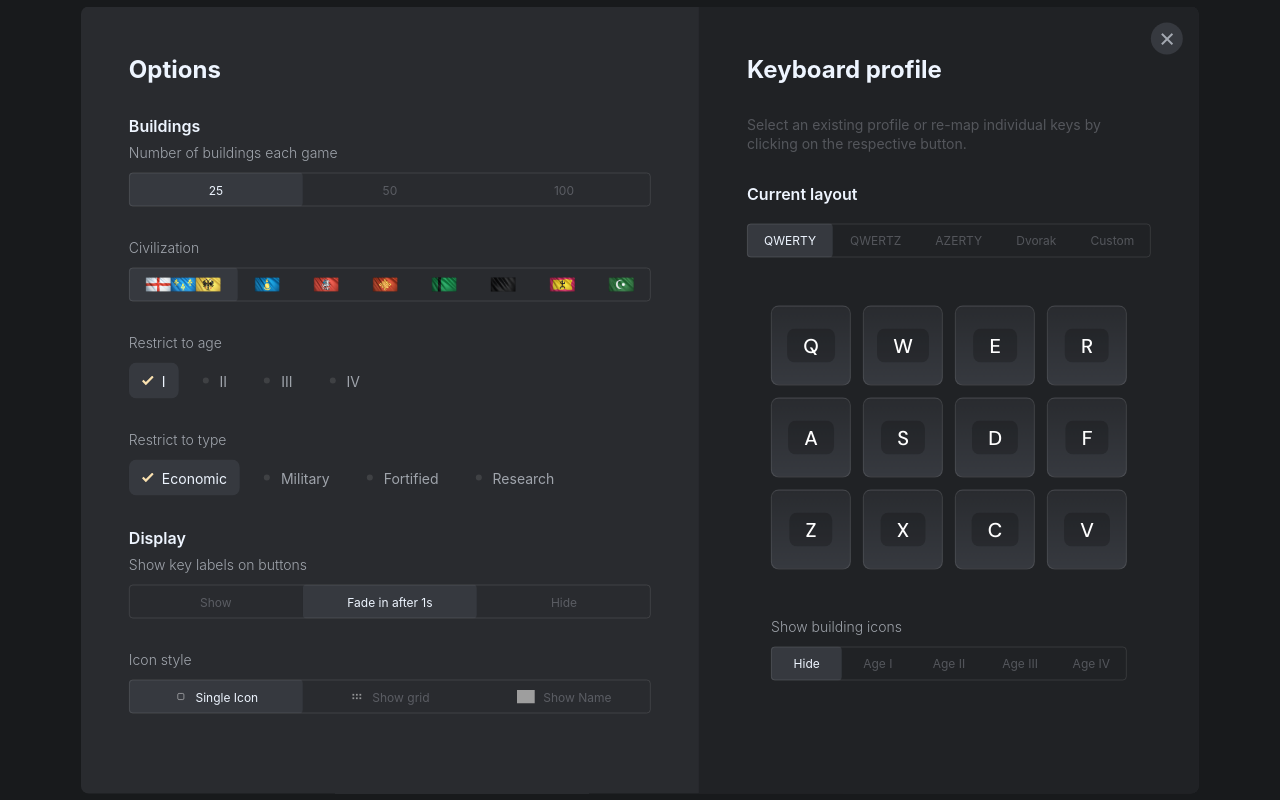
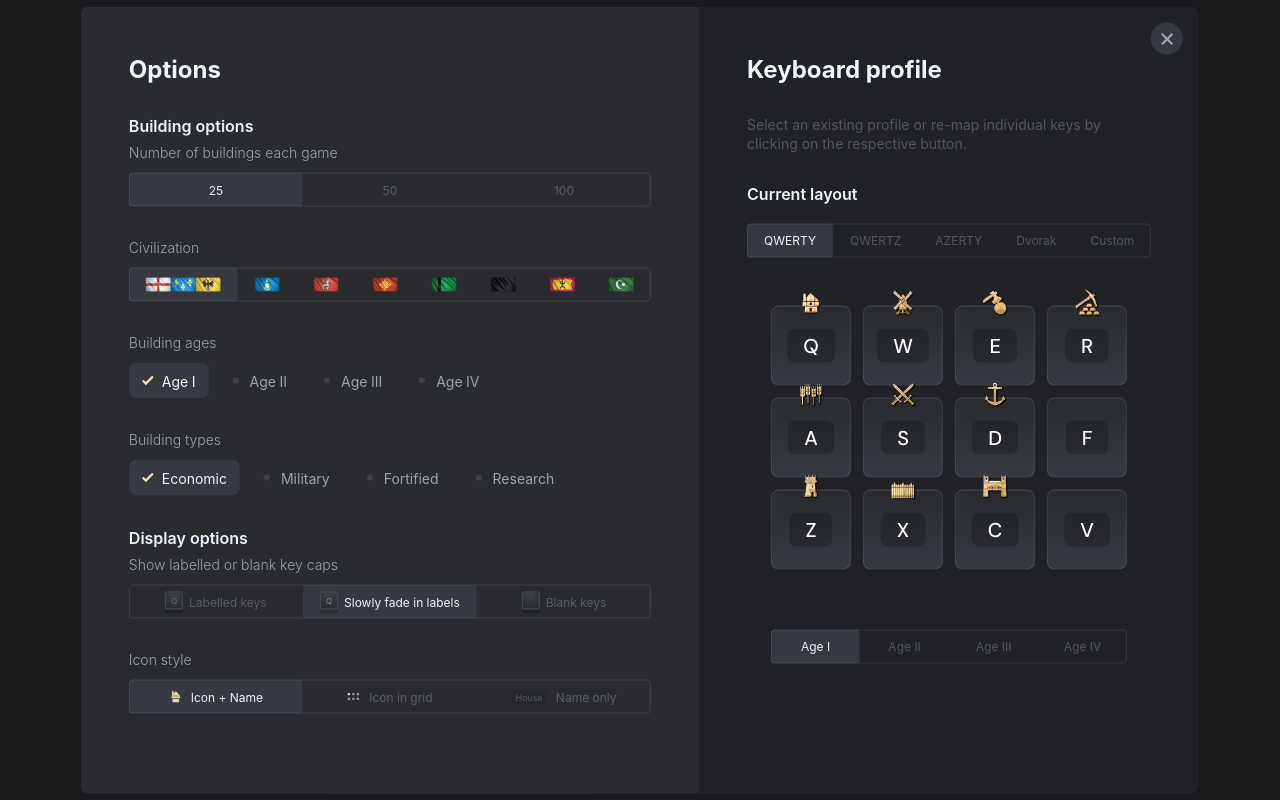
Before and after one commit to alexwidua/aegis, a React (Create React App) app: page / in a window 1280 px wide. Both pictures are taken after a click on the button "Options". Built offline with nearby package versions, Linux system fonts and the light colour scheme; grey boxes are pictures that could not be loaded; a web font is replaced by a local one.

Commit message:
change game option text and update icons

```diff
--- a/src/views/modal/Options/GameOptions.jsx
+++ b/src/views/modal/Options/GameOptions.jsx
@@ -58,7 +58,7 @@ const GameOptions = () => {
 	return (
 		<div className={styles.container}>
 			<h2>Options</h2>
-			<h3>Buildings</h3>
+			<h3>Building options</h3>
 			<WrapSegmentedInputComponent
 				name={`buildings`}
 				label={`Number of buildings each game`}
@@ -106,18 +106,24 @@ const GameOptions = () => {
 					}
 				]}
 			/>
-			<WrapCheckboxComponent label={`Restrict to age`}>
+			<WrapCheckboxComponent label={`Building ages`} id='ages'>
 				{Object.keys(ages).map((el, i) => (
 					<Checkbox
 						value={ages[el]}
 						onChange={() => handleFilter('ages', el, true)}
-						key={i}
-						style={{ textTransform: 'uppercase' }}>
-						{el}
+						key={i}>
+						Age
+						<span
+							style={{
+								textTransform: 'uppercase',
+								marginLeft: '0.25em'
+							}}>
+							{el}
+						</span>
 					</Checkbox>
 				))}
 			</WrapCheckboxComponent>
-			<WrapCheckboxComponent label={`Restrict to type`}>
+			<WrapCheckboxComponent label={`Building types`}>
 				{Object.keys(types).map((el, i) => (
 					<Checkbox
 						value={types[el]}
@@ -130,16 +136,36 @@ const GameOptions = () => {
 			{/*
 			 * Display
 			 */}
-			<h3>Display</h3>
+			<h3>Display options</h3>
 			<WrapSegmentedInputComponent
 				name={`showLabels`}
-				label={`Show key labels on buttons`}
+				label={`Show labelled or blank key caps`}
 				value={showLabeledKeys}
 				onValueChange={(value) => setShowLabeledKeys(value)}
 				options={[
-					{ children: 'Show', value: 'SHOW' },
-					{ children: 'Fade in after 1s', value: 'FADE_IN' },
-					{ children: 'Hide', value: 'HIDE' }
+					{
+						children: 'Labelled keys',
+						value: 'SHOW',
+						icon: <span className={styles.iconKey}>Q</span>
+					},
+					{
+						children: 'Slowly fade in labels',
+						value: 'FADE_IN',
+						icon: (
+							<span className={styles.iconKey}>
+								<span className={styles.fade}>Q</span>
+							</span>
+						)
+					},
+					{
+						children: 'Blank keys',
+						value: 'HIDE',
+						icon: (
+							<span className={styles.iconKey}>
+								<span className={styles.blank}>Q</span>
+							</span>
+						)
+					}
 				]}
 			/>
 			<WrapSegmentedInputComponent
@@ -149,12 +175,16 @@ const GameOptions = () => {
 				onValueChange={(value) => handleSetIconDisplayStyle(value)}
 				options={[
 					{
-						children: 'Single Icon',
+						children: 'Icon + Name',
 						value: 'SINGLE',
 						icon: SingleIcon
 					},
-					{ children: 'Show grid', value: 'GRID', icon: GridIcon },
-					{ children: 'Show Name', value: 'NAME', icon: 'Name' }
+					{ children: 'Icon in grid', value: 'GRID', icon: GridIcon },
+					{
+						children: 'Name only',
+						value: 'NAME',
+						icon: <span className={styles.iconName}>House</span>
+					}
 				]}
 			/>
 		</div>
--- a/src/views/modal/Options/KeyboardOptions.jsx
+++ b/src/views/modal/Options/KeyboardOptions.jsx
@@ -93,7 +93,7 @@ const KeyboardOptions = () => {
 	})
 
 	// Show or hide building icon overlay
-	const [showKeyboardIconOverlay, setShowKeyboardIconOverlay] = useState(null)
+	const [showKeyboardIconOverlay, setShowKeyboardIconOverlay] = useState('I')
 
 	return (
 		<div className={styles.container}>
@@ -183,11 +183,11 @@ const KeyboardOptions = () => {
 				</div>
 				<WrapSegmentedInputComponent
 					name={`d`}
-					label={`Show building icons`}
+					label={``}
 					value={showKeyboardIconOverlay}
 					onValueChange={(value) => setShowKeyboardIconOverlay(value)}
 					options={[
-						{ children: 'Hide', value: null },
+						//{ children: 'Hide', value: null },
 						{ children: 'Age I', value: 'I' },
 						{ children: 'Age II', value: 'II' },
 						{ children: 'Age III', value: 'III' },
--- a/src/views/modal/Options/gameOptions.module.scss
+++ b/src/views/modal/Options/gameOptions.module.scss
@@ -2,3 +2,45 @@
 	height: 100%;
 	padding: 3rem;
 }
+
+.iconKey {
+	width: 16px;
+	height: 16px;
+	background: radial-gradient(
+		84.37% 84.37% at 50% 15.63%,
+		#3f4246 0%,
+		#292b2f 100%
+	);
+	box-shadow: 0px 4px 0px rgba(0, 0, 0, 0.25);
+	border-radius: 2px;
+	border: 1px solid #494d56;
+	margin-right: 0.75em;
+	margin-top: -2px; // slightly offset icon because of box-shadow
+	text-align: center;
+	font-size: 0.5rem;
+	line-height: 16px;
+}
+
+.iconKey .fade {
+	animation: fade-in 2s linear infinite;
+}
+
+.iconKey .blank {
+	color: rgba(0, 0, 0, 0);
+}
+
+@keyframes fade-in {
+	0% {
+		color: rgba(255, 255, 255, 0);
+	}
+	100% {
+		color: rgba(255, 255, 255, 1);
+	}
+}
+
+.iconName {
+	margin-right: 1em;
+	font-size: 0.75em;
+	background: rgba(0, 0, 0, 0.1);
+	padding: 2px 4px;
+}
```
Also changed, not shown: src/assets/icons/ui/grid.svg, src/assets/icons/ui/single.svg.
